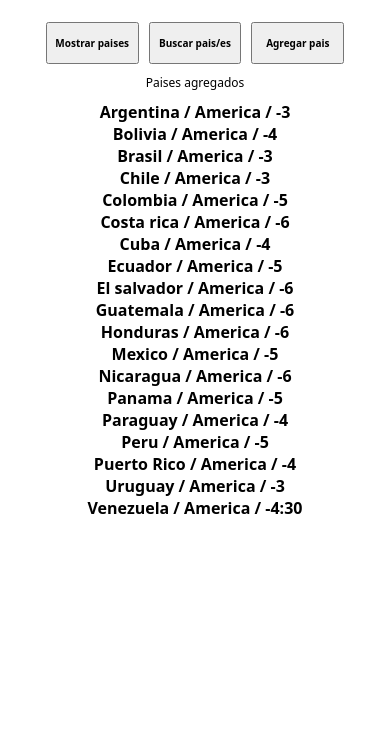
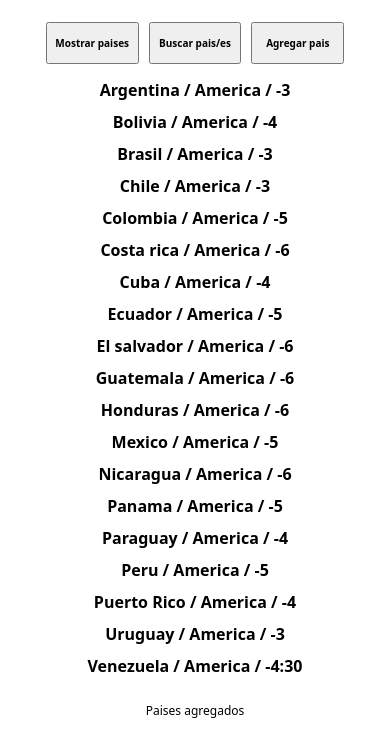
Before and after one commit to martinvruiz/preeentrega-coder, a plain HTML site: page index.html in a window 390 px wide. Both pictures are taken after a click on the button "Mostrar paises". Shown: the part 126-855 px from the top of the page. Drawn offline with Linux system fonts and the light colour scheme.

Commit message:
css and readme

```diff
--- a/index.html
+++ b/index.html
@@ -21,7 +21,7 @@
         <aside class="agregados" id="agregados">
             <p>Paises agregados</p>
         </aside>
-        <section id="paises"></section>
+        <section class="list" id="paises"></section>
     </main>
 
 
--- a/style.css
+++ b/style.css
@@ -45,6 +45,9 @@ a{
     margin-bottom: 10px;
 }
 
+.list{
+    margin-bottom: 10px;
+}
 
 .pais-container{
     width: 100%;
@@ -53,6 +56,7 @@ a{
     justify-content: center;
     align-items: center;
     font-weight: bolder;
+    padding: 5px;
 }
 
 .buttonLink{
@@ -88,13 +92,14 @@ a{
 @media (max-width: 572px) {
     main{
         display: flex;
-        flex-direction: column;
+        flex-direction: column-reverse;
     }
 
     .agregados{
         position: relative;
         width: 100%;
         margin-bottom: 10px;
+        margin-top: 10px;
     }
 
     .btn{
```
